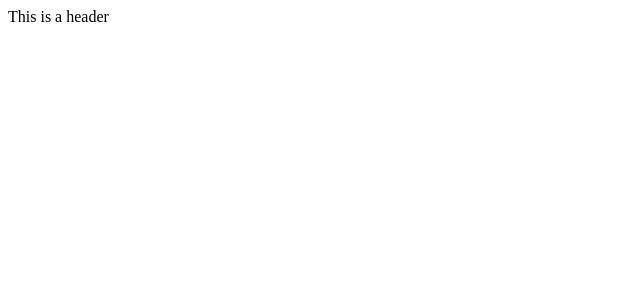
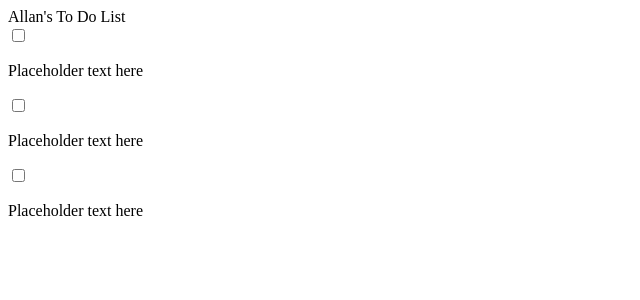
Before and after one commit to jfaMan/react-todo-app, a React (Create React App) app: page / in a window 1280 px wide. Shown: the top 300 px of the page, without its empty margins (0-640 px from the left). Built offline with nearby package versions, Linux system fonts and the light colour scheme.

Commit message:
added todo item component

```diff
--- a/src/App.js
+++ b/src/App.js
@@ -1,9 +1,15 @@
 import React from 'react';
 import Header from './components/Header';
+import ToDoItem from './components/ToDoItem';
 
 const App = () => {
   return (
-    <Header />
+    <div>
+      <Header />
+      <ToDoItem />
+      <ToDoItem />
+      <ToDoItem />
+    </div>
   )
 };
 
--- a/src/components/Header.js
+++ b/src/components/Header.js
@@ -2,7 +2,7 @@
 
 const Header = () => {
   return (
-    <header>This is a header</header>
+    <header>Allan's To Do List</header>
   )
 };
 
--- /dev/null
+++ b/src/components/ToDoItem.js
@@ -0,0 +1,12 @@
+import React from 'react';
+
+const ToDoItem = () => {
+  return (
+    <div>
+      <input type="checkbox" />
+      <p>Placeholder text here</p>
+    </div>
+  )
+};
+
+export default ToDoItem;
```
